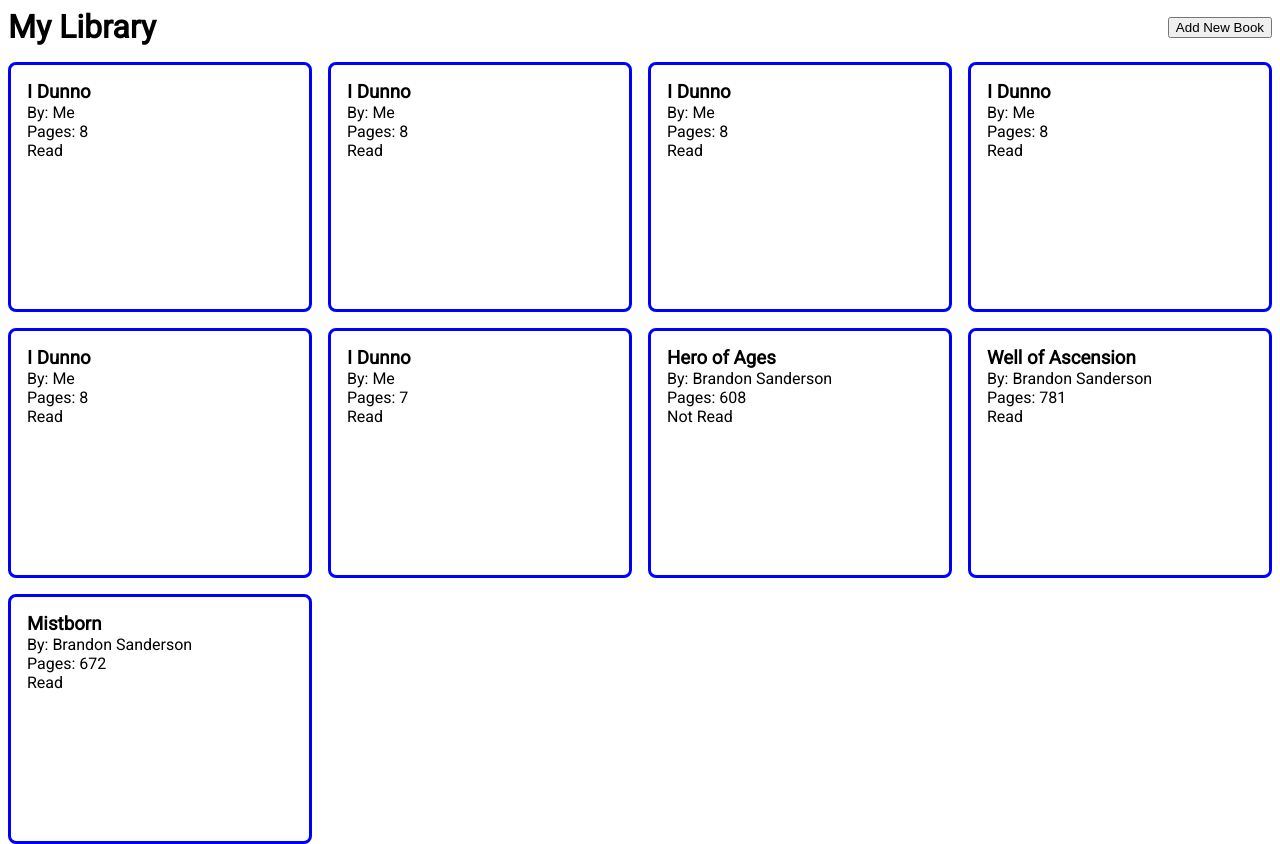
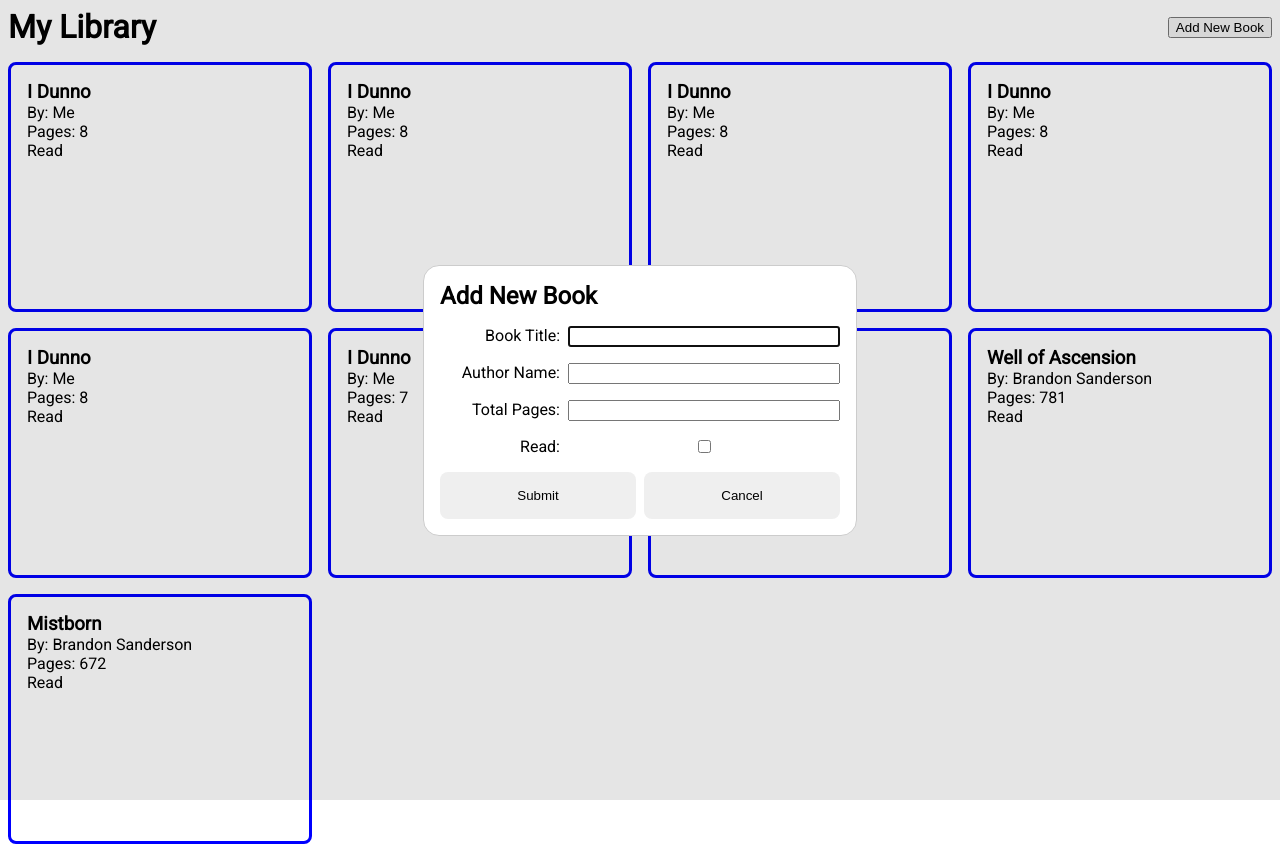
Before and after one commit to rhogoboom/library, a plain HTML site: page index.html in a window 1280 px wide. Both pictures are taken after a click on the button "Add New Book". Drawn offline with Linux system fonts and the light colour scheme.

Commit message:
add book to library functionality

```diff
--- a/index.html
+++ b/index.html
@@ -16,7 +16,36 @@
     <header>
         <h1>My Library</h1>
         <ul>
-            <li><button>Add New Book</button></li>
+            <li>
+                <dialog id="addBookDialog">
+                    <h2>Add New Book</h2>
+                    <form id="add-book-form">
+                        <ul>
+                            <li>
+                                <label for="book-title">Book Title:</label>
+                                <input type="text" name="book-title" id="book-title" required autofocus>
+                            </li>
+                            <li>
+                                <label for="author-name">Author Name:</label>
+                                <input type="text" name="author-name" id="author-name" required>
+                            </li>
+                            <li>
+                                <label for="pages">Total Pages:</label>
+                                <input type="number" name="pages" id="pages" required min="1">
+                            </li>
+                            <li>
+                                <label for="read">Read:</label>
+                                <input type="checkbox" name="read" id="read">
+                            </li>
+                            <li>
+                                <button type="submit" id="add-new-book">Submit</button>
+                                <button type="reset" id="cancel-add-new-book">Cancel</button>
+                            </li>
+                        </ul>
+                    </form>
+                </dialog>
+                <button>Add New Book</button>
+            </li>
         </ul>
     </header>
     <div class="content">
--- a/scripts/script.js
+++ b/scripts/script.js
@@ -34,7 +34,9 @@ function addBookToLibrary(bookToAdd) {
 testBooks.forEach(book => addBookToLibrary(book));
 
 // Render books
-myLibrary.forEach(book => {
+function renderLibrary(library) {
+    const newCards = []
+    library.forEach(book => {
         const bookCard = document.createElement('div');
         const cardTitle = document.createElement('h3');
         const cardContent = document.createElement('ul');
@@ -51,5 +53,62 @@ myLibrary.forEach(book => {
 
         cardContent.append(cardAuthor, cardPages, cardRead);
         bookCard.append(cardTitle,cardContent);
-    contentContainer.appendChild(bookCard);
+
+        newCards.push(bookCard);
     })
+    contentContainer.replaceChildren(...newCards);
+
+}
+
+renderLibrary(myLibrary);
+// myLibrary.forEach(book => {
+//     const bookCard = document.createElement('div');
+//     const cardTitle = document.createElement('h3');
+//     const cardContent = document.createElement('ul');
+//     const cardAuthor = document.createElement('li');
+//     const cardPages = document.createElement('li')
+//     const cardRead = document.createElement('li');
+
+//     bookCard.classList.add('book-card');
+
+//     cardTitle.textContent = book.title;
+//     cardAuthor.textContent = `By: ${book.author}`;
+//     cardPages.textContent = `Pages: ${book.pages}`;
+//     cardRead.textContent = `${book.read ? 'Read' : 'Not Read'}`;
+
+//     cardContent.append(cardAuthor, cardPages, cardRead);
+//     bookCard.append(cardTitle,cardContent);
+//     contentContainer.appendChild(bookCard);
+// })
+
+const dialog = document.querySelector('dialog');
+const showButton = document.querySelector('dialog + button');
+const submitButton = document.querySelector('#add-new-book')
+const closeButton = document.querySelector('#cancel-add-new-book');
+
+showButton.addEventListener('click', () => {
+    dialog.showModal();
+});
+
+closeButton.addEventListener('click', () => {
+    dialog.close();
+});
+
+submitButton.addEventListener('click', (e) => {
+    const addForm = document.querySelector('#add-book-form')
+    const formInputs = [...document.querySelectorAll('#add-book-form input')];
+    if(!formInputs.every(input => input.validity.valid)) {
+        return
+    }
+    const bookTitle = document.querySelector('#book-title').value;
+        const bookAuthor = document.querySelector('#author-name').value;
+        const bookPages = parseInt(document.querySelector('#pages').value);
+        const bookRead = document.querySelector('#read').checked;
+
+        addBookToLibrary(new Book(bookTitle, bookAuthor, bookPages, bookRead));
+        renderLibrary(myLibrary);
+        e.preventDefault();
+        addForm.reset()
+
+    dialog.close();
+} )
--- a/styles/style.css
+++ b/styles/style.css
@@ -10,7 +10,7 @@ ul {
     list-style: none;
 }
 
-h1, h3, ul {
+h1, h2, h3, ul {
     margin: 0;
     padding: 0;
 }
@@ -36,3 +36,33 @@ header {
     border-radius: 8px;
     overflow-wrap: break-word;
 }
+
+dialog {
+    width: 400px;
+    padding: 1rem;
+    border: 1px solid #ccc;
+    border-radius: 1rem;;
+}
+
+input:focus {
+    border-radius: #000;
+}
+
+
+form li {
+    margin-top: 1rem;
+    display: grid;
+    grid-template-columns: 120px 1fr;
+    text-align: right;
+    gap: 8px;
+}
+
+form li:last-of-type {
+    grid-template-columns: 1fr 1fr;
+}
+
+form button {
+    border-radius: 8px;
+    padding: 1rem;
+    border: none;
+}
```
Lines whose indentation alone changed are shown as unchanged.
